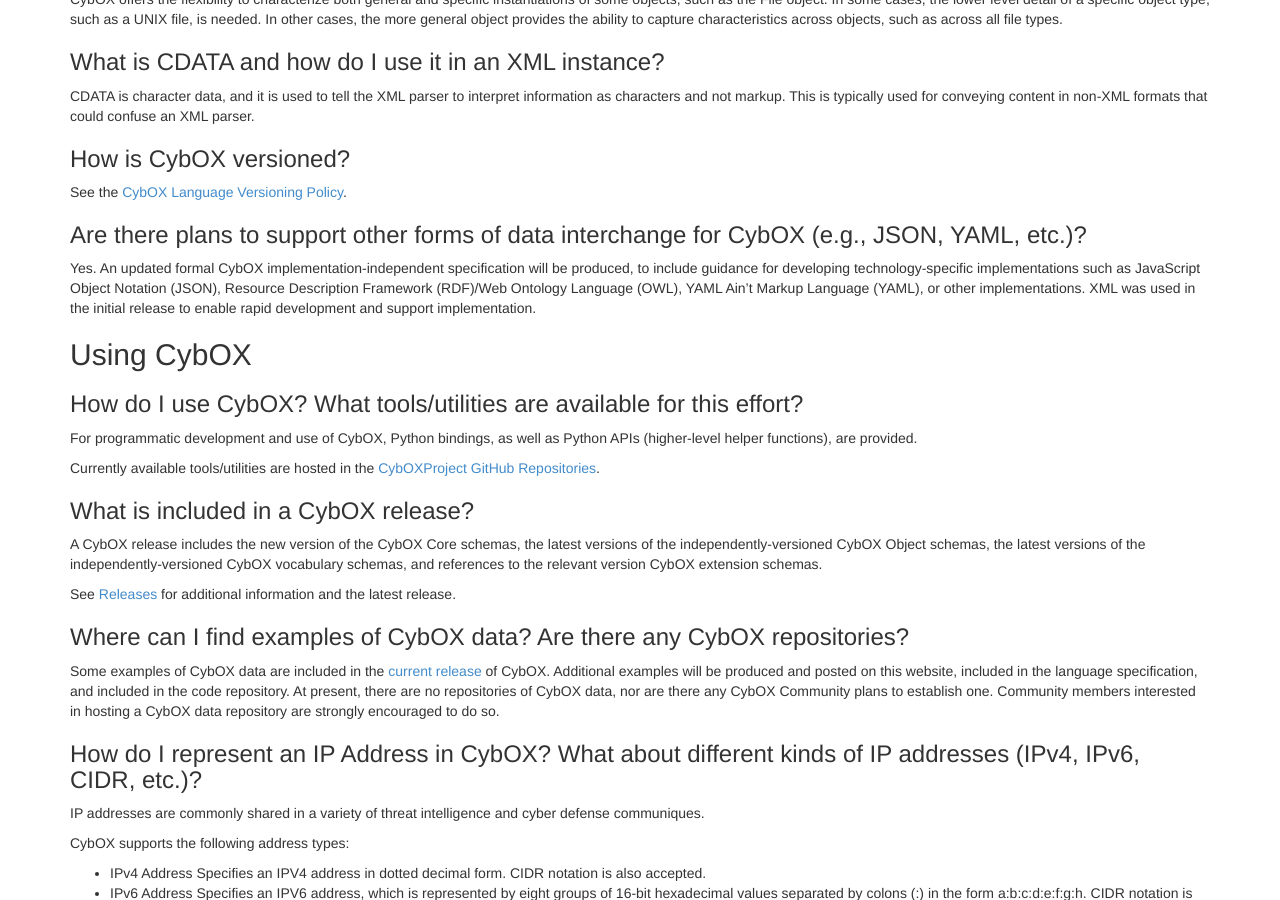
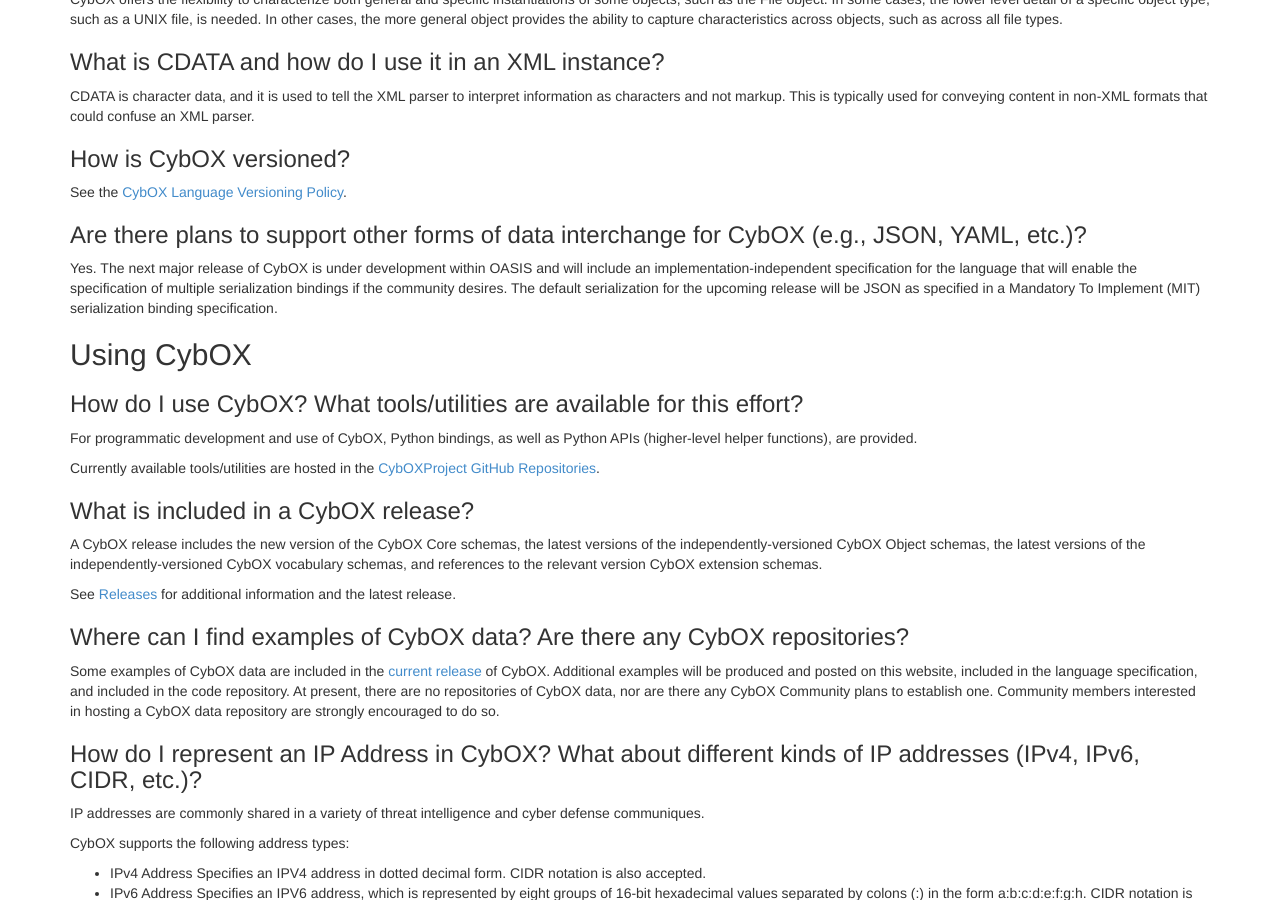
Before and after one commit to CybOXProject/cyboxproject.github.io, a Jekyll site: the page built from faqs/index.md, in a window 1280 px wide and 900 px high, scrolled down 2964 px. Built offline with Jekyll 4.4.1, drawn with Linux system fonts in a browser that asks for light colours; Markdown is read by kramdown in place of the engine named in the settings.

Commit message:
Updated data interchnage FAQ answer
Updated answer for "Are there plans to support other forms of data interchange for CybOX (e.g., JSON, YAML, etc.)?" FAQ with new answer text from @sbarnum.

```diff
--- a/faqs/index.md
+++ b/faqs/index.md
@@ -124,7 +124,7 @@
 
 ### Are there plans to support other forms of data interchange for CybOX (e.g., JSON, YAML, etc.)?
 
-Yes. An updated formal CybOX implementation-independent specification will be produced, to include guidance for developing technology-specific implementations such as JavaScript Object Notation (JSON), Resource Description Framework (RDF)/Web Ontology Language (OWL), YAML Ain’t Markup Language (YAML), or other implementations. XML was used in the initial release to enable rapid development and support implementation.
+Yes. The next major release of CybOX is under development within OASIS and will include an implementation-independent specification for the language that will enable the specification of multiple serialization bindings if the community desires. The default serialization for the upcoming release will be JSON as specified in a Mandatory To Implement (MIT) serialization binding specification.
 
 ## Using CybOX
 
```
